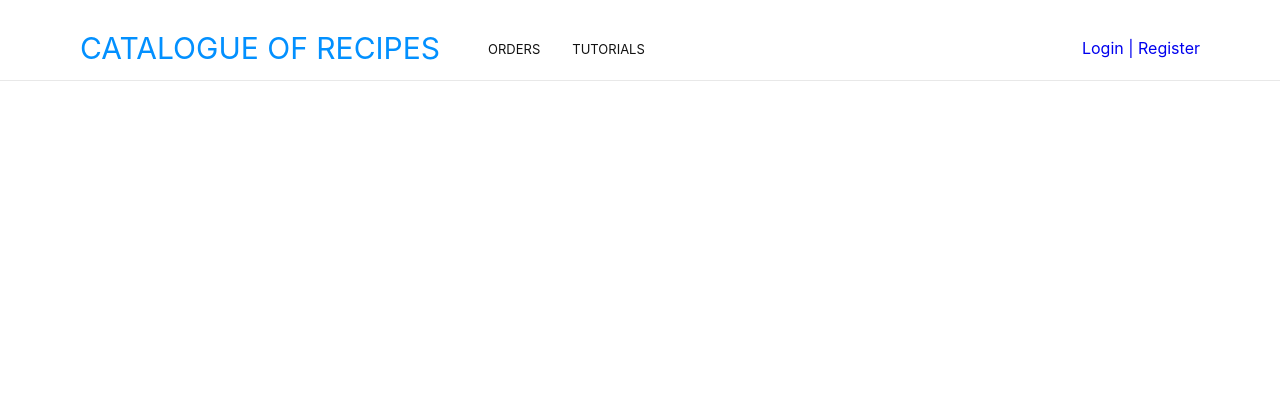
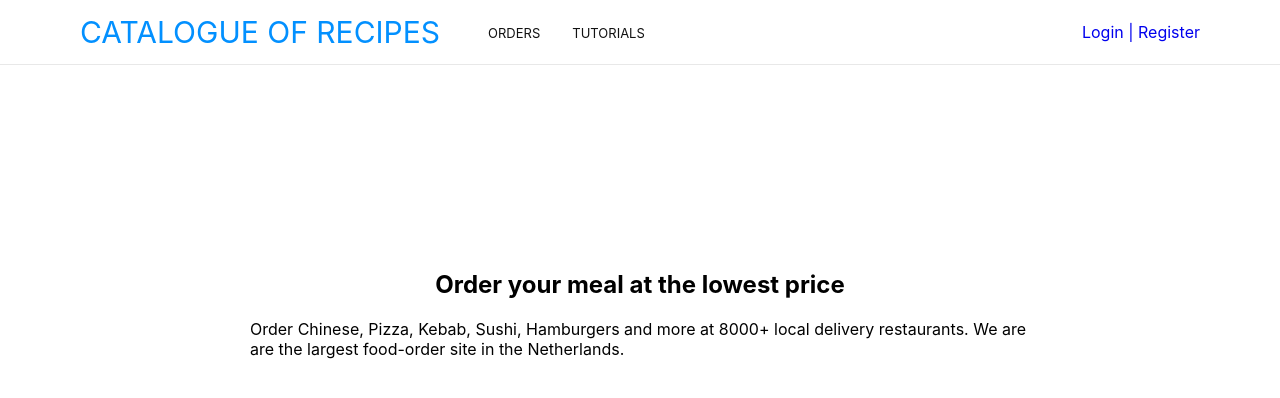
Before and after one commit to Emmyn5600/Catalogue_of_Recipes, a React (Create React App) app: page /order in a window 1280 px wide. Shown: the top 398 px of the page. Built offline with nearby package versions, Linux system fonts and the light colour scheme.

Commit message:
Style the order page

```diff
--- a/src/components/order.jsx
+++ b/src/components/order.jsx
@@ -1,8 +1,11 @@
 import React from 'react';
 
 const Order = () => (
-  <div>
-    <p className="order">
+  <div className="order-section">
+    <h2 className="tutorial-header">
+      Order your meal at the lowest price
+    </h2>
+    <p>
       Order Chinese, Pizza, Kebab, Sushi, Hamburgers and more at 8000+ local delivery restaurants.
       We are are the largest food-order site in the Netherlands.
     </p>
--- a/src/index.css
+++ b/src/index.css
@@ -151,3 +151,7 @@ code {
 .tutorial-header {
   text-align: center;
 }
+
+.order-section {
+  padding: 250px;
+}
```
